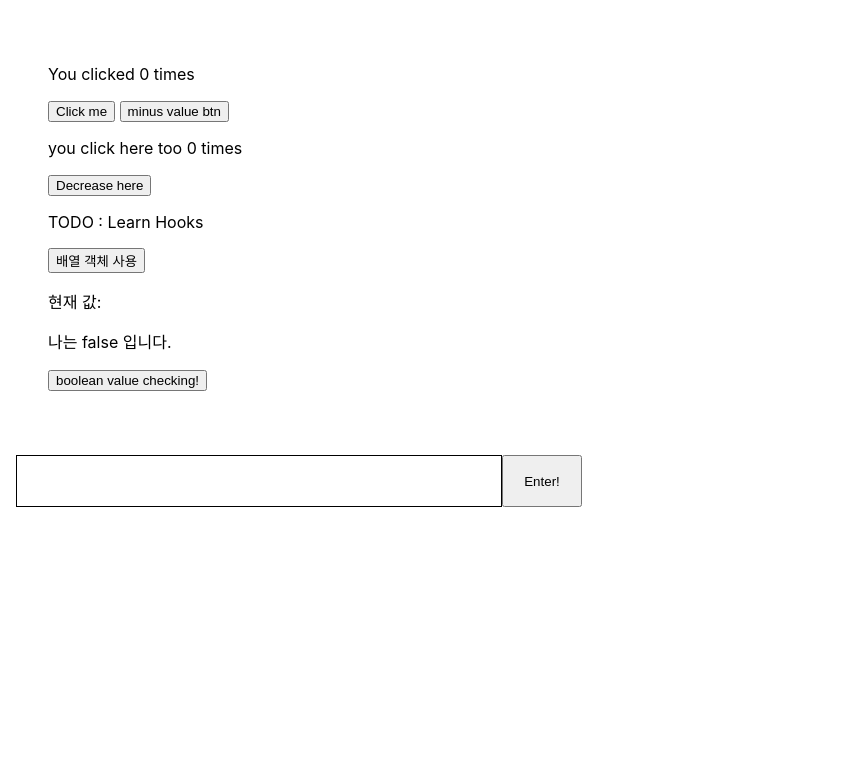
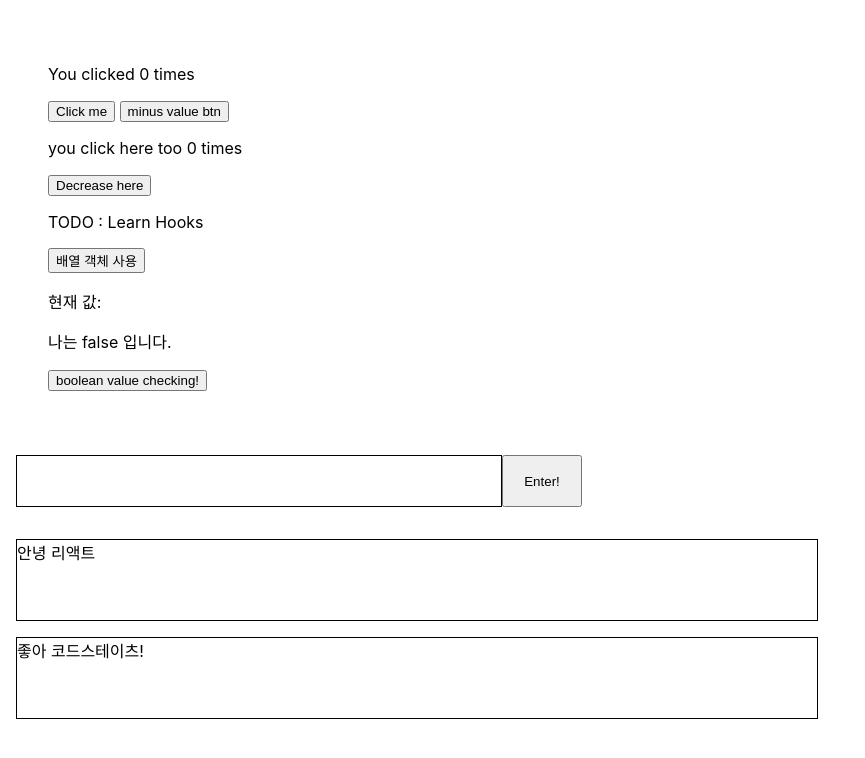
Before and after one commit to Captainjack-kor/studyAlone, a React (Create React App) app in the folder practice/react-hooks/hook/: page / in a window 1280 px wide. Shown: the top 758 px of the page, without its empty margins (0-865 px from the left). Built offline with nearby package versions, Linux system fonts and the light colour scheme.

Commit message:
add newTweet

```diff
--- a/practice/react-hooks/hook/src/App.css
+++ b/practice/react-hooks/hook/src/App.css
@@ -14,3 +14,17 @@
   width: 5rem;
   height: 52px;
 }
+
+
+#tweetsAll {
+  list-style: none;
+  padding-left: 0px;
+}
+
+.liTest {
+  margin-bottom: 2rem;
+  border: 1px solid black;
+  width: 50rem;
+  height: 5rem;
+  margin: 1rem;
+}
--- a/practice/react-hooks/hook/src/App.js
+++ b/practice/react-hooks/hook/src/App.js
@@ -21,16 +21,31 @@ function App() {
   const [decrease, setDecrease] = useState(0);
   const [todos, setTodos] = useState([{ text: 'Learn Hooks' }]);
   const [check, setCheck] = useState(false);
-  const [tweet, setTweet] = useState({ tweets: [], newTweetContent: ""});
+  const [tweet, setTweet] = useState({ tweets: [
+    {
+      uuid: 1,
+      writer: "김코딩",
+      date: "2020-10-10",
+      content: "안녕 리액트",
+    },
+    {
+      uuid: 2,
+      writer: "박해커",
+      date: "2020-10-12",
+      content: "좋아 코드스테이츠!",
+    }
+  ], newTweetContent: ""});
   const toggleTest = () => {
     setCheck(check => !check);
   }
-  console.log(tweet);
+
   const addTweet = () => {
     const newTweet = {
       date: new Date().toISOString().substring(0, 10),
       content: tweet.newTweetContent
     }
+
+    console.log(tweet.newTweetContent);
 
     // setTweet(prev => {
     //   tweets: [...prev.tweets, newTweet]
@@ -41,7 +56,6 @@ function App() {
   }
 
   const onChangeText = (e) => {
-    //console.log(e.target.value);
     setTweet({ newTweetContent: e.target.value })
   }
 
@@ -84,7 +98,15 @@ function App() {
       </input>
       <button className="addTweet" onClick={addTweet}>Enter!</button>
 
-      {}
+      <ul id="tweetsAll">
+        {tweet.tweets.map((t) => (
+          <li className="liTest">
+            <div>
+              {t.content}
+            </div>
+          </li>
+        ))}
+      </ul>
     </>
   );
 }
```
